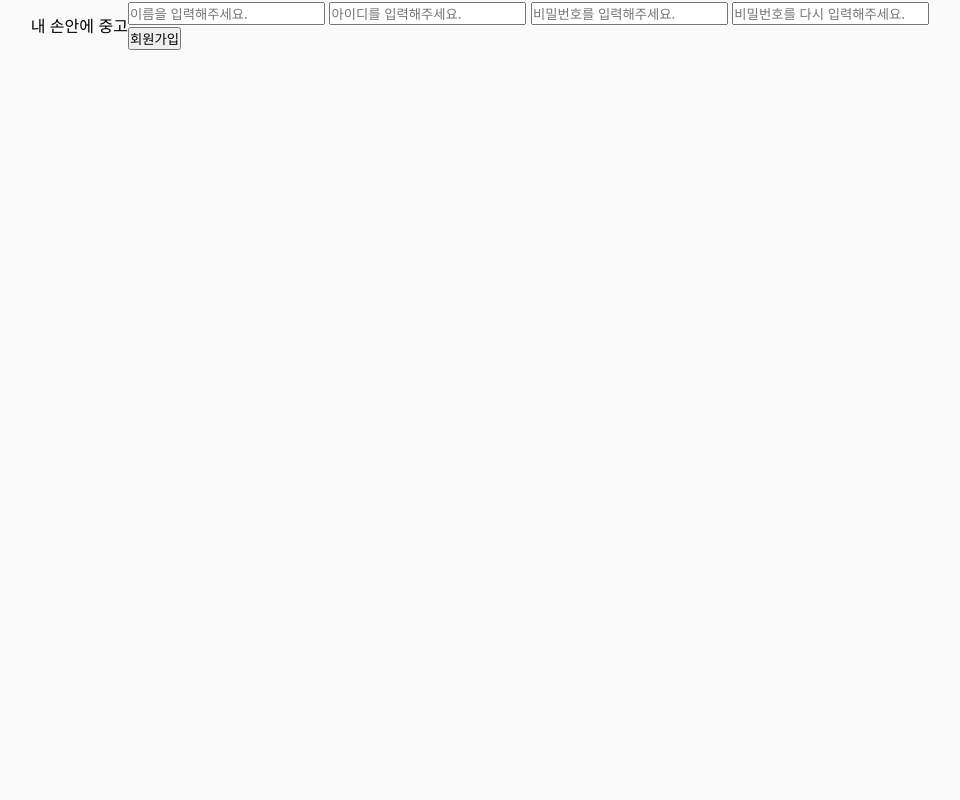
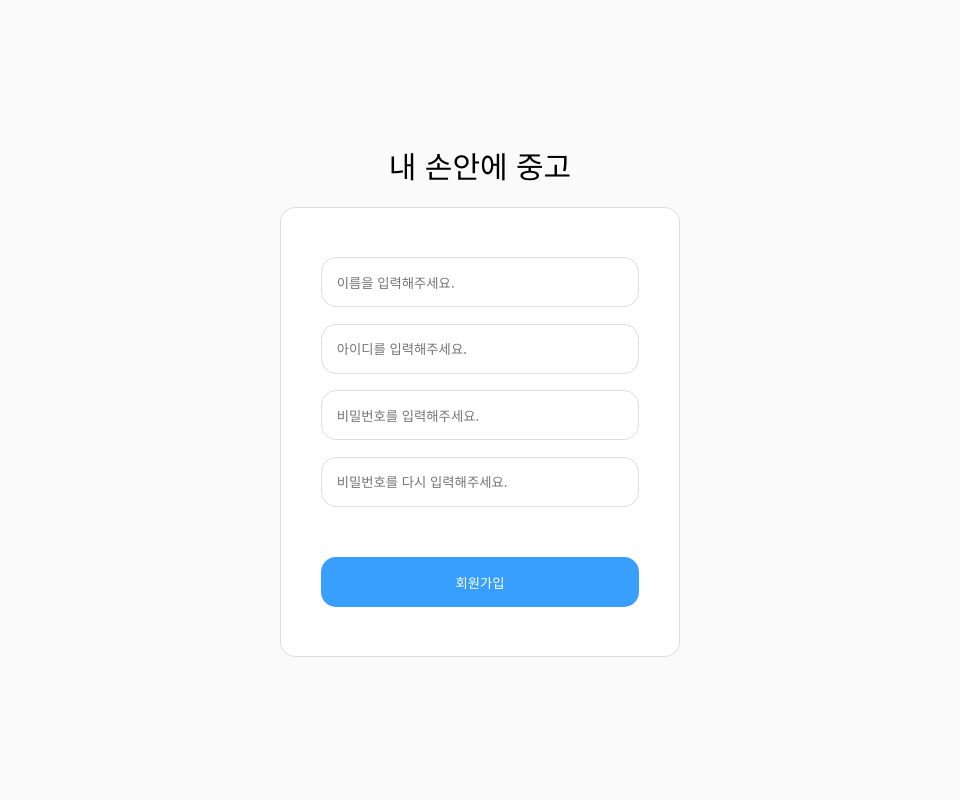
Before and after one commit to choitjddn0311/used_web, a PHP site: page /join.php in a window 1280 px wide. Shown: the whole page, without its empty margins (160-1120 px from the left). Run offline with PHP 8.4, Linux system fonts and the light colour scheme.

Commit message:
style: join.php, login.php디자인 추가

```diff
--- a/used_site/style/style.css
+++ b/used_site/style/style.css
@@ -133,7 +133,8 @@ main {
 }
 
 /* login.php */
-.login_container {
+.login_container,
+.join_container {
     width: 100%;
     height: 100vh;
     display: flex;
@@ -141,7 +142,8 @@ main {
     align-items: center;
     flex-direction: column;
 }
-.login_container > p {
+.login_container > p,
+.join_container > p {
     font-size: 30px;
     font-weight: 500;
     margin-bottom: 20px;
@@ -194,7 +196,8 @@ main {
 .login_box > form > .info_inputBox > p > span > a:hover {
     text-decoration: underline;
 }
-.login_btn {
+.login_btn,
+.join_btn {
     width: 100%;
     height: 50px;
     background: #399fff;
@@ -202,7 +205,42 @@ main {
     color: #fff;
     border-radius: 15px;
 }
-.login_btn:hover {
+.login_btn:hover,
+.join_btn:hover {
     background: #0084ff;
     cursor: pointer;
 }
+
+/* join.php */
+.join_box {
+    width: 400px;
+    height: 450px;
+    background: #fff;
+    border: 1px solid #ddd;
+    border-radius: 15px;
+    display: flex;
+    justify-content: center;
+    align-items: center;
+}
+.join_box > form {
+    width: 80%;
+    height: 350px;
+    display: flex;
+    flex-direction: column;
+    justify-content: space-between;
+}
+.join_box > form > .join_info {
+    width: 100%;
+    height: 250px;
+    display: flex;
+    flex-direction: column;
+    justify-content: space-between;
+}
+.join_box > form > .join_info > input {
+    width: 100%;
+    height: 50px;
+    border: 1px solid #ddd;
+    outline-color: #399fff;
+    padding-left: 15px;
+    border-radius: 15px;
+}
```
